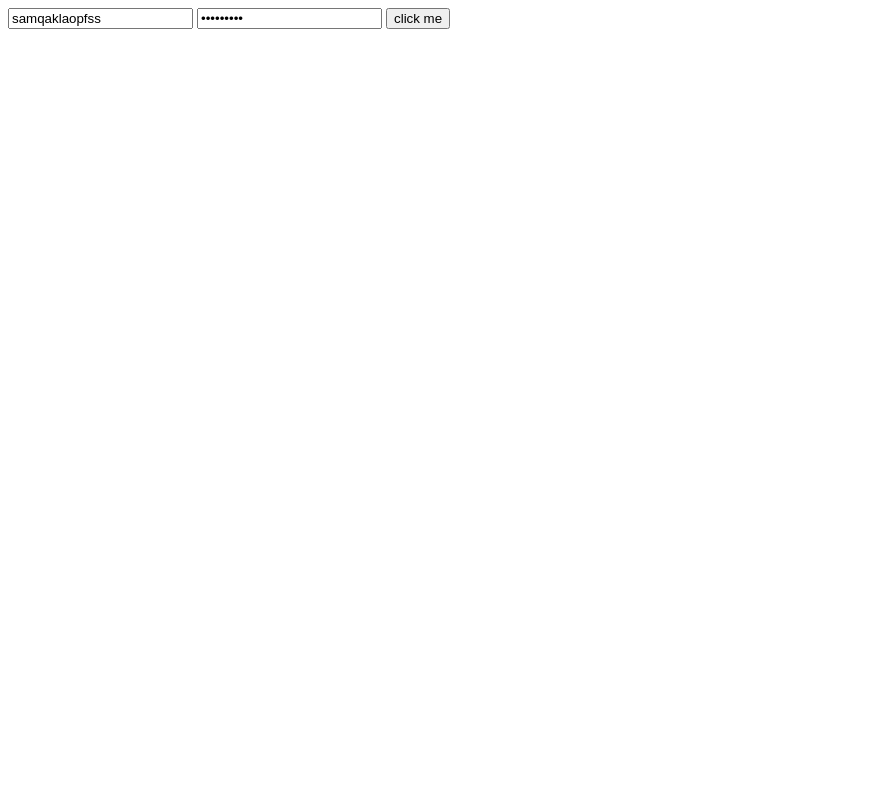
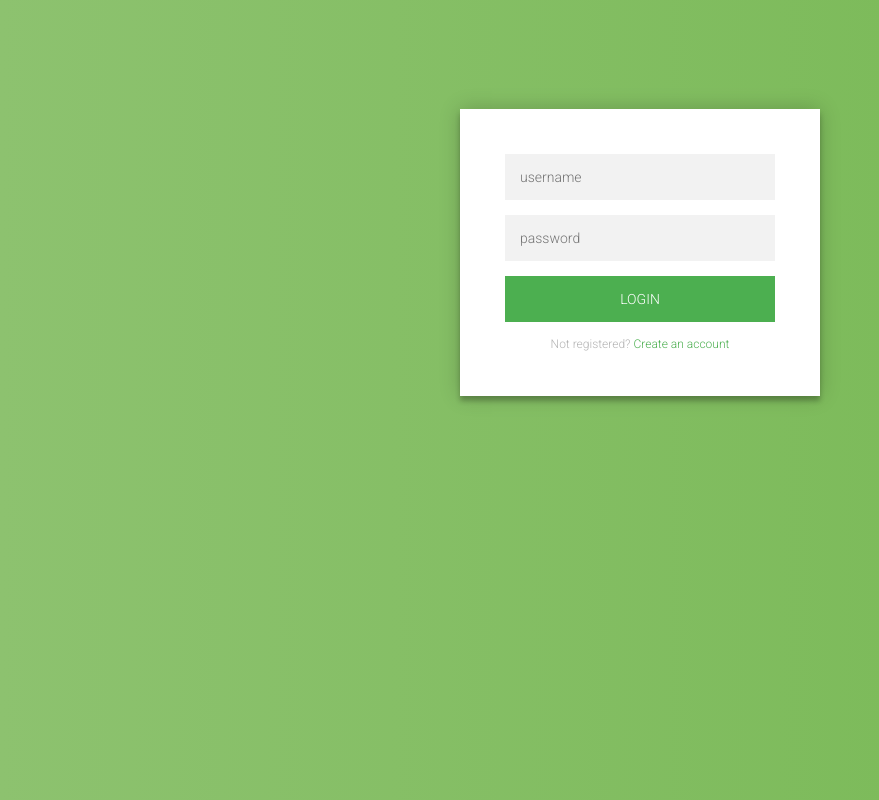
Before and after one commit to mohamadsam9667/statr-js, a plain HTML site: page index.html in a window 1280 px wide. Shown: the whole page, without its empty margins (0-879 px from the left). Drawn offline with Linux system fonts and the light colour scheme; files that its build step writes are made by us from their sources.

Commit message:
add html and css for finish mini project

```diff
--- a/index.html
+++ b/index.html
@@ -1,175 +1,31 @@
+
 <!DOCTYPE html>
 <html lang="en">
-  <head>
-    <title>SarvinStyle Codding</title>
 
+<head>
+    <meta charset="UTF-8">
+    <meta http-equiv="X-UA-Compatible" content="IE=edge">
+    <meta name="viewport" content="width=device-width, initial-scale=1.0">
+    <link rel="stylesheet" href="css/style.css">
+    <title>SabzLearn | Js | 111</title>
+    <link rel="stylesheet" href="./style.css">
+</head>
 
-    <!--
+<body>
 
-    <style>
-        * {
-    margin: 0;
-    padding: 0;
-    box-sizing: border-box;
-  }
+    <div class="login-page">
+        <div class="form">
+                <!-- <input type="text" placeholder="username" class="username" onkeypress="keyLog()" /> -->
+                <!-- <input type="text" placeholder="username" class="username" onkeydown="keyLog()" /> -->
+                <input type="text" placeholder="username" class="username" onkeyup="keyLog()" />
+                <input type="password" placeholder="password" class="password" />
+                <button>login</button>
+                <p class="message">Not registered? <a>Create an account</a></p>
+        </div>
+    </div>
 
-  body {
-    font-family: Arial, Helvetica, sans-serif;
-    line-height: 1.6;
-  }
+    <script src="./start.js"></script>
 
-  ul {
-    list-style: none;
-  }
+</body>
 
-  ul li {
-    padding: 5px;
-    background: #f4f4f4;
-    margin: 5px 0;
-  }
-
-  header {
-    background: #f4f4f4;
-    padding: 1rem;
-    text-align: center;
-  }
-
-  .container {
-    margin: auto;
-    width: 400px;
-    overflow: auto;
-    padding: 3rem 2rem;
-  }
-
-  #my-form {
-    padding: 2rem;
-    background: #f4f4f4;
-  }
-
-  #my-form label {
-    display: block;
-  }
-
-  #my-form input[type='text'] {
-    width: 100%;
-    padding: 8px;
-    margin-bottom: 10px;
-    border-radius: 5px;
-    border: 1px solid #ccc;
-  }
-
-  .btn {
-    display: block;
-    width: 100%;
-    padding: 10px 15px;
-    border: 0;
-    background: #333;
-    color: #fff;
-    border-radius: 5px;
-    margin: 5px 0;
-  }
-
-  .btn:hover {
-    background: #444;
-  }
-
-  .bg-dark {
-    background: #333;
-    color: #fff;
-  }
-
-  .error {
-    background: orangered;
-    color: #fff;
-    padding: 5px;
-    margin: 5px;
-  }
-    </style>
-    -->
-
-  </head>
-  <body>
-<!--
-
-    <header>
-      <h2>SarvinStyle Codding</h2>
-    </header>
-
-    <section class="container">
-      <form id="my-form">
-        <h2>Add User</h2>
-        <div class="msg"></div>
-        <div>
-          <label for="name">Name:</label>
-          <input type="text" id="name">
-        </div>
-        <div>
-          <label for="email">Email:</label>
-          <input type="email" id="email">
-        </div>
-        <input class="btn" type="submit" value="Submit">
-      </form>
-
-      <ul id="users"></ul>
-
-      <ul class="items">
-        <li class="item">Item 1</li>
-        <li class="item">Item 2</li>
-        <li class="item">Item 3</li>
-      </ul>
-    </section>
--->
-  <!-- <h1 align="center" id="title">
-    mohamadsam9667.ir
-  </h1>
-
-
-  <ul class="list">
-      <li class="list-item" id="tehran">1</li>
-      <li class="list-item" id="tehran">2</li>
-      <li class="list-item" id="tehran">3</li>
-    </ul>
-
-    <hr><hr>
-
-    <input type="text" name="" id="input" value='sam' />
-
-    <hr>
-    <hr>
-    <hr>
-
-    <button onClick="function1()">
-        Click Me
-    </button>
-
- -->
- <!--پروژه لامپ
-دو تا عکس لامپ و یه کلیک خاموش و روشن داشته باشید با کلید لامپ خاموش و روشن بشه-->
-
-
-
-
-<!-- <img style="display:none ;width:300px; " src="./image/53962242623952001131352518123718268105134.jpg" alt="" id="turnOn"> -->
-<!-- <div style="display: flex;align-items: center; justify-content: center; flex-direction: column; ">
-
-  <img style=" width: 800px; margin-top: 30px; " src="./image/light.jpg" alt="" id="turnOff">
-  <button style="width: 800px ;height: 200px; font-size: 44px;" onclick="functionsam()">click for show</button>
-</div> -->
-
-<!--
-  یک فرم لاگین پیاده سازی کنید
-  از دو اینپوت و یک دکمه تشکیل شده باشند
-  به محض کلید روی دکمه فرم ولیو اینپون برسی شود واگر با محدودیت های لازم مطابقت نداشتند  به کاربر پیغام خطا
-  ودر غیر این صورت پیغامی مناسب نمایش دهد
-
-  اینپوت نویسه حداقل برابر 12 کاراکتر و اینپوت پسورد دارای 8 نویسه باشد
-
--->
-<input type="text" id="username" value="samqaklaopfss">
-<input type="password" id="password" value="12wid08uw">
-<button onclick="confirm()"> click me</button>
-
-    <script src ="./start.js">
-  </script>
-    </body>
-    </html>
+</html>
--- a/start.js
+++ b/start.js
@@ -1932,4 +1932,5 @@ if(userName.length<=12){
 if(passWord.length<=8){
   console.log("پسور کمتر از 8 نویسه است ");
 }
+
 }
--- /dev/null
+++ b/style.css
@@ -0,0 +1,100 @@
+@import url(https://fonts.googleapis.com/css?family=Roboto:300);
+
+.login-page {
+  width: 360px;
+  padding: 8% 0 0;
+  margin: auto;
+}
+.form {
+  position: relative;
+  z-index: 1;
+  background: #FFFFFF;
+  max-width: 360px;
+  margin: 0 auto 100px;
+  padding: 45px;
+  text-align: center;
+  box-shadow: 0 0 20px 0 rgba(0, 0, 0, 0.2), 0 5px 5px 0 rgba(0, 0, 0, 0.24);
+}
+.form input {
+  font-family: "Roboto", sans-serif;
+  outline: 0;
+  background: #f2f2f2;
+  width: 100%;
+  border: 0;
+  margin: 0 0 15px;
+  padding: 15px;
+  box-sizing: border-box;
+  font-size: 14px;
+}
+.form button {
+  font-family: "Roboto", sans-serif;
+  text-transform: uppercase;
+  outline: 0;
+  background: #4CAF50;
+  width: 100%;
+  border: 0;
+  padding: 15px;
+  color: #FFFFFF;
+  font-size: 14px;
+  -webkit-transition: all 0.3 ease;
+  transition: all 0.3 ease;
+  cursor: pointer;
+}
+.form button:hover,.form button:active,.form button:focus {
+  background: #43A047;
+}
+.form .message {
+  margin: 15px 0 0;
+  color: #b3b3b3;
+  font-size: 12px;
+}
+.form .message a {
+  color: #4CAF50;
+  text-decoration: none;
+}
+.form .register-form {
+  display: none;
+}
+.container {
+  position: relative;
+  z-index: 1;
+  max-width: 300px;
+  margin: 0 auto;
+}
+.container:before, .container:after {
+  content: "";
+  display: block;
+  clear: both;
+}
+.container .info {
+  margin: 50px auto;
+  text-align: center;
+}
+.container .info h1 {
+  margin: 0 0 15px;
+  padding: 0;
+  font-size: 36px;
+  font-weight: 300;
+  color: #1a1a1a;
+}
+.container .info span {
+  color: #4d4d4d;
+  font-size: 12px;
+}
+.container .info span a {
+  color: #000000;
+  text-decoration: none;
+}
+.container .info span .fa {
+  color: #EF3B3A;
+}
+body {
+  background: #76b852; /* fallback for old browsers */
+  background: -webkit-linear-gradient(right, #76b852, #8DC26F);
+  background: -moz-linear-gradient(right, #76b852, #8DC26F);
+  background: -o-linear-gradient(right, #76b852, #8DC26F);
+  background: linear-gradient(to left, #76b852, #8DC26F);
+  font-family: "Roboto", sans-serif;
+  -webkit-font-smoothing: antialiased;
+  -moz-osx-font-smoothing: grayscale;
+}
```
